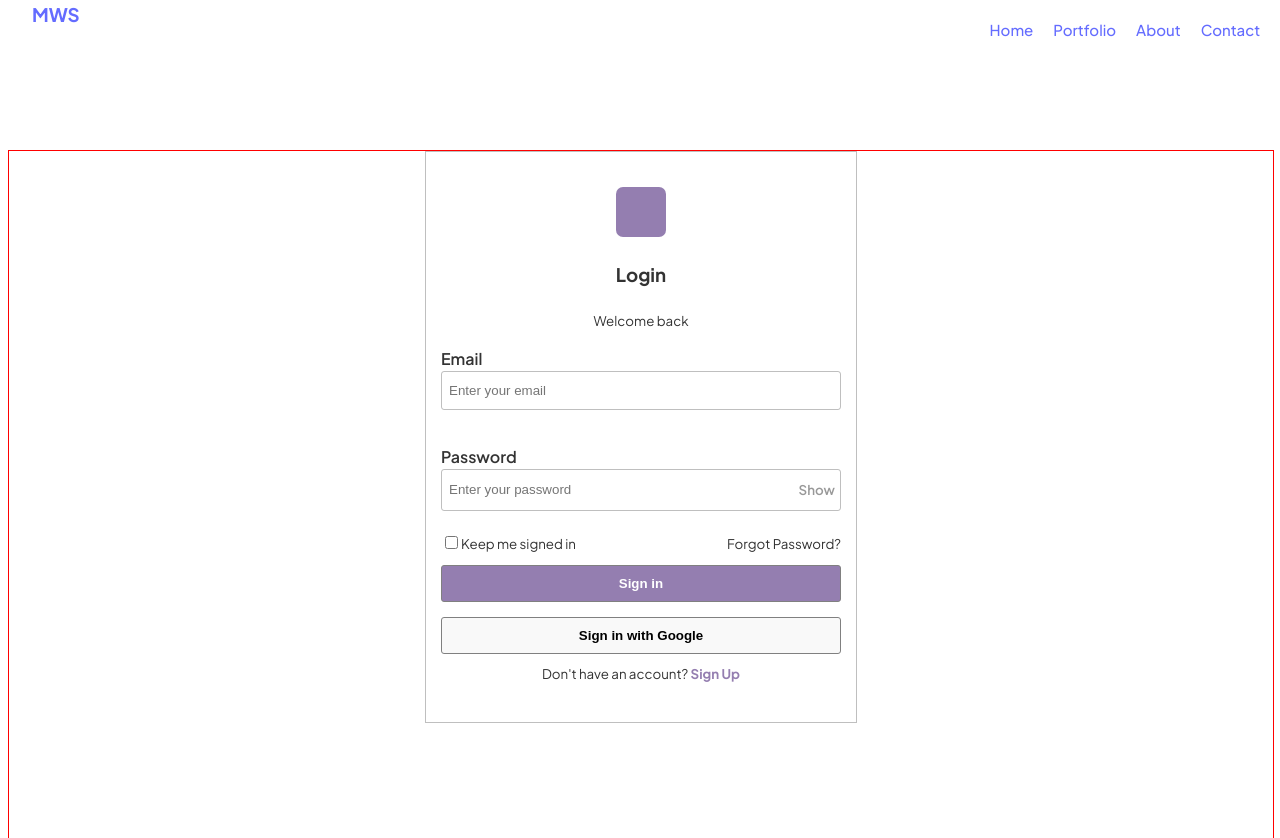
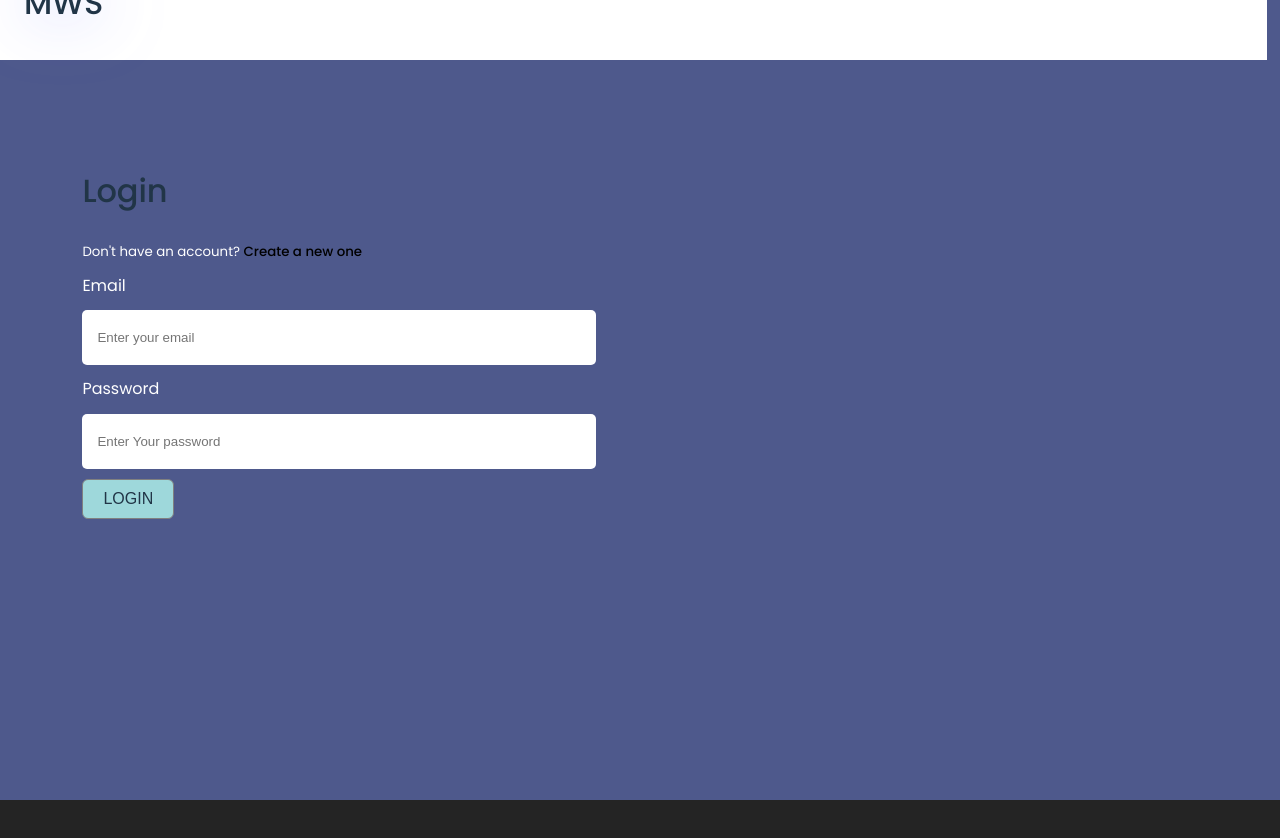
Before and after one commit to moedeera/modernwebstack, a React (Vite) app in the folder frontend/: page /login in a window 1280 px wide. Shown: the top 838 px of the page. After the commit the page ends 800 px from the top, so only its background shows below. Built offline with nearby package versions, Linux system fonts and the light colour scheme.

Commit message:
Register Page
Register Page

```diff
--- a/frontend/src/App.jsx
+++ b/frontend/src/App.jsx
@@ -7,6 +7,7 @@ import { Navbar } from "./Components/Navbar/Navbar";
 import { SiteContextProvider } from "./Context/Context";
 import { Portfolio } from "./Pages/Portfolio/Portfolio";
 import { About } from "./Pages/About/About";
+import { Register } from "./Pages/Register/Register";
 
 function App() {
   return (
@@ -17,6 +18,7 @@ function App() {
           <Routes>
             <Route path="/" element={<Homepage />} />
             <Route path="/login" element={<LoginPage />} />
+            <Route path="/register" element={<Register />} />
             <Route path="/about" element={<About />} />
             <Route path="/portfolio" element={<Portfolio />} />
             <Route path="/budget" element={<Budget />} />
--- a/frontend/src/Pages/LoginPage/LoginForm/LoginForm.jsx
+++ b/frontend/src/Pages/LoginPage/LoginForm/LoginForm.jsx
@@ -1,73 +1,34 @@
-import React from "react";
-import "./LoginForm.css";
 import { useState } from "react";
+import { Link } from "react-router-dom";
+import "./LoginPage.css";
 
 export const LoginForm = ({ setPage }) => {
-  const [password, setPassword] = useState("");
-  const [email, setEmail] = useState("");
-  const [showPassword, setShowPassword] = useState(false);
-
   return (
-    <div className="login-form">
-      <div className="image-container"></div>
-      <div className="form-header">
-        {" "}
-        <h3>Login</h3>
-        <small>Welcome back</small>
-        <div className="input-section-container">
-          <label>Email</label>
-          <div className="input-section">
-            <input
-              type="text"
-              value={email}
-              onChange={(e) => setEmail(e.target.value)}
-              placeholder="Enter your email"
-            />
+    <div className="container">
+      <div className="login-container">
+        <div className="login-form">
+          <h3>Login </h3>
+          <small>
+            Don't have an account?{" "}
+            <Link className="b" to={"/"}>
+              Create a new one
+            </Link>
+          </small>
+          <p>Email</p>
+          <input type="text" placeholder="Enter your email" />
+          <p>Password</p>
+          <input type="password" placeholder="Enter Your password" />
+          <button className="btn btn-primary">Login</button>
+        </div>
+        {/* <div className="login-form-image">
+          <div className="white-overlay">
+            <h1>
+              Start <br /> Immersing yourself in a{" "}
+              <span className="title-span">Story</span>
+            </h1>
           </div>
-        </div>
+        </div> */}
       </div>
-
-      <div className="input-section-container">
-        <label>Password</label>
-        <div className="input-section">
-          <input
-            type={showPassword ? "text" : "password"}
-            placeholder="Enter your password"
-            id="password"
-            value={password}
-            onChange={(e) => setPassword(e.target.value)}
-          />
-          <small
-            onClick={() => {
-              setShowPassword(!showPassword);
-            }}
-          >
-            {" "}
-            {showPassword ? "Hide" : "Show"}
-          </small>
-        </div>
-      </div>
-      <div className="forget-remember-section">
-        <div className="remember-section">
-          <input type="checkbox" />
-          <small>Keep me signed in</small>
-        </div>
-        <div className="forget-section">
-          <small>Forgot Password? </small>
-        </div>
-      </div>
-      <button className="btn1 login-button">Sign in</button>
-      <button className="btn1 google-sign-button">Sign in with Google</button>
-      <small className="sign-up-text">
-        Don't have an account?{" "}
-        <span
-          onClick={() => {
-            setPage("register");
-          }}
-        >
-          Sign Up
-        </span>
-      </small>
     </div>
   );
 };
--- /dev/null
+++ b/frontend/src/Pages/LoginPage/LoginPage.css
@@ -0,0 +1,38 @@
+.login-container {
+  padding-top: 150px;
+  width: 95%;
+  max-width: var(--max-width-main);
+  margin: 0 auto;
+}
+
+.login-form {
+  display: flex;
+  flex-direction: column;
+  gap: 10px;
+  padding: 20px;
+  text-align: left;
+}
+
+.login-form-image {
+  display: none;
+}
+
+@media only screen and (min-width: 600px) {
+}
+
+@media only screen and (min-width: 1100px) {
+  .login-container {
+    display: grid;
+    grid-template-columns: 1fr 1fr;
+  }
+  .login-form-image {
+    position: relative;
+    display: block;
+    height: 500px;
+    width: 100%;
+    border-radius: 10px;
+    background-size: cover;
+    background-position: center;
+    overflow: hidden;
+  }
+}
--- a/frontend/src/Pages/LoginPage/LoginPage.jsx
+++ b/frontend/src/Pages/LoginPage/LoginPage.jsx
@@ -1,21 +1,26 @@
-import React from "react";
 import { useState } from "react";
-import { LoginForm } from "./LoginForm/LoginForm";
-import { RegisterForm } from "./RegisterForm/RegisterForm";
+import { Link } from "react-router-dom";
+import "./LoginPage.css";
 
-export const LoginPage = () => {
-  // loading div
-  const [page, setPage] = useState("login");
-
+export const LoginPage = ({ setPage }) => {
   return (
     <div className="container">
-      {page === "login" && <LoginForm setPage={setPage} />}
-
-      {page === "register" && <RegisterForm setPage={setPage} />}
-
-      {page === "loading" && <div className="register-form">Register</div>}
-
-      {page == "success" && <div className="success-page">Success</div>}
+      <div className="login-container">
+        <div className="login-form">
+          <h3>Login </h3>
+          <small>
+            Don't have an account?{" "}
+            <Link className="b" to={"/"}>
+              Create a new one
+            </Link>
+          </small>
+          <p>Email</p>
+          <input type="text" placeholder="Enter your email" />
+          <p>Password</p>
+          <input type="password" placeholder="Enter Your password" />
+          <button className="btn btn-primary">Login</button>
+        </div>
+      </div>
     </div>
   );
 };
--- /dev/null
+++ b/frontend/src/Pages/Register/Register.css
@@ -0,0 +1,40 @@
+.register-container {
+  padding-top: 150px;
+  width: 95%;
+  max-width: var(--max-width-main);
+  margin: 0 auto;
+}
+
+.register-form {
+  display: flex;
+  flex-direction: column;
+  gap: 10px;
+  padding: 20px;
+  text-align: left;
+  color: var(--light-font);
+}
+
+.register-form-image {
+  display: none;
+}
+
+@media only screen and (min-width: 600px) {
+}
+
+@media only screen and (min-width: 1100px) {
+  .register-container {
+    display: grid;
+    grid-template-columns: 1fr 1fr;
+    color: var(--light-font);
+  }
+  .register-form-image {
+    position: relative;
+    display: block;
+    height: 500px;
+    width: 100%;
+    border-radius: 10px;
+    background-size: cover;
+    background-position: center;
+    overflow: hidden;
+  }
+}
--- /dev/null
+++ b/frontend/src/Pages/Register/Register.jsx
@@ -0,0 +1,36 @@
+import { Link } from "react-router-dom";
+import "./Register.css";
+export const Register = () => {
+  return (
+    <div className="container">
+      <div className="register-container">
+        <div className="register-form">
+          <h3>Register </h3>
+          <small>
+            ALready have an account?{" "}
+            <Link className="login-account" to={"/login"}>
+              Login
+            </Link>
+          </small>
+          <p>Email</p>
+          <input type="text" placeholder="Enter your email" />
+          <p>Name</p>
+          <input type="text" placeholder="Enter your Name" />
+          <p>Password</p>
+          <input type="password" placeholder="Enter a password" />
+          <p>Re-enter your Password</p>
+          <input type="password" placeholder="Enter a password" />
+          <button className="btn btn-primary">register</button>
+        </div>
+        {/* <div className="register-form-image">
+      <div className="white-overlay">
+        <h1>
+          Start <br /> Immersing yourself in a{" "}
+          <span className="title-span">Story</span>
+        </h1>
+      </div>
+    </div> */}
+      </div>
+    </div>
+  );
+};
--- a/frontend/src/index.css
+++ b/frontend/src/index.css
@@ -1,7 +1,7 @@
-@import url("https://fonts.googleapis.com/css2?family=Plus+Jakarta+Sans:wght@400;500;600;700;800&display=swap");
+@import url("https://fonts.googleapis.com/css2?family=Poppins:wght@100;300;400;500;600;700;900&display=swap");
 
 :root {
-  font-family: "Plus Jakarta Sans", sans-serif;
+  font-family: "Poppins", sans-serif;
   line-height: 1.5;
   font-weight: 400;
   color-scheme: light dark;
@@ -12,36 +12,114 @@
   -webkit-font-smoothing: antialiased;
   -moz-osx-font-smoothing: grayscale;
   -webkit-text-size-adjust: 100%;
-  max-width: 1600px !important;
-  margin: 0 auto;
+  --primary-color-bg: #4e598c;
+  --primary-button: #9ed8db;
+  --width: 95%;
+  --max-width-main: 1340px;
+  --padding-top-sm: 80px;
+  --padding-top-md: 100px;
+  --padding-top-lg: 120px;
+  --main-font: white;
+  --dark-font: #213547;
+  --light-font: white;
 }
 
-a {
-  font-weight: 500;
-  color: #646cff;
-  text-decoration: inherit;
-}
-a:hover {
-  color: #535bf2;
+* {
+  margin: 0;
+  padding: 0;
 }
 
+h1 {
+  font-size: 40px;
+  font-weight: 500;
+  letter-spacing: -0.5px;
+  line-height: 130%;
+}
+
+h3 {
+  font-size: 32px;
+  font-weight: 500;
+  letter-spacing: -0.1px;
+  line-height: 130%;
+  margin-bottom: 20px;
+  color: var(--dark-font);
+}
+
+h4 {
+  font-size: 24px;
+  font-weight: 500;
+  margin-bottom: 0;
+}
+
+p {
+  font-size: medium;
+  line-height: 1.8em;
+  width: 95%;
+  max-width: 600px;
+  color: var(--main-font);
+}
+
+small {
+  color: var(--main-font);
+}
+
+a,
+a:visited {
+  font-weight: 500;
+  color: black;
+  text-decoration: none;
+}
+
+body {
+  background-color: var(--primary-color-bg);
+  overflow-x: hidden;
+  /* width: 100%; */
+}
+
+button {
+  border-radius: 8px;
+  border: 1px solid grey;
+}
+input {
+  padding: 20px 15px;
+  width: 90%;
+  border: none;
+  border-radius: 5px;
+  max-width: 40rem;
+  background-color: white;
+}
+textarea {
+  padding: 15px;
+  width: 90%;
+  max-width: 40rem;
+  border: none;
+}
+
+.btn,
+.btn a,
+.btn a:visited {
+  background-color: var(--primary-button);
+  border-radius: 6px;
+  padding: 10px 20px;
+  color: var(--dark-font);
+  transition: all 0.5s ease-in-out;
+  font-size: medium;
+  text-transform: uppercase;
+  width: max-content;
+  cursor: pointer;
+}
+
+.btn-green {
+  background-color: rgb(96, 151, 96);
+  color: white;
+}
 .container {
-  width: 100%;
-  margin-top: 150px;
-  max-width: 1600px !important;
   min-height: 100vh;
-  border: 1px solid red;
+  background-color: transparent;
+  width: var(--width);
+  margin: 0 auto;
+  transition: all 0.5s ease-in-out;
 }
 
 @media (prefers-color-scheme: light) {
-  :root {
-    color: #213547;
-    background-color: #ffffff;
-  }
-  a:hover {
-    color: #747bff;
-  }
-  button {
-    background-color: #f9f9f9;
-  }
 }
```
